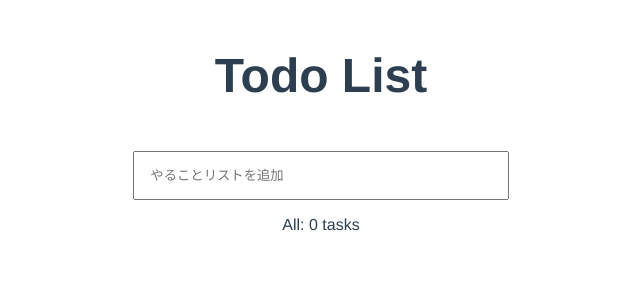
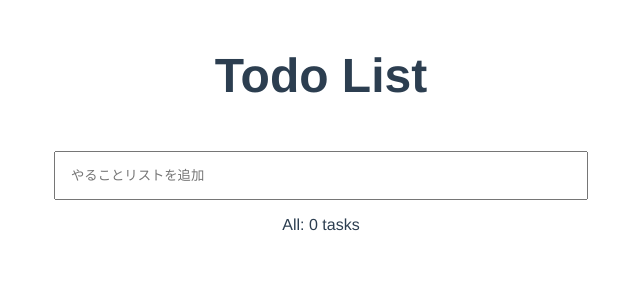
Before and after one commit to masahiro96848/vue-vuex-firebase, a Vue app: page / in a window 1280 px wide. Shown: the top 300 px of the page, without its empty margins (319-959 px from the left). Built offline with nearby package versions, Linux system fonts and the light colour scheme.

Commit message:
レイアウト修正

```diff
--- a/src/components/AddTodo.vue
+++ b/src/components/AddTodo.vue
@@ -30,7 +30,7 @@ export default {
 
 <style >
 .text-input {
-    width: 27%;
+    width: 500px;
     padding: 15px 15px ;
 
 }
--- a/src/components/TodoList.vue
+++ b/src/components/TodoList.vue
@@ -35,7 +35,7 @@ export default {
 <style>
 .p-lists {
     display: flex;
-    width: 30%;
+    width: 530px;
     margin: 20px auto;
     border: 1px solid black;
 }
```
